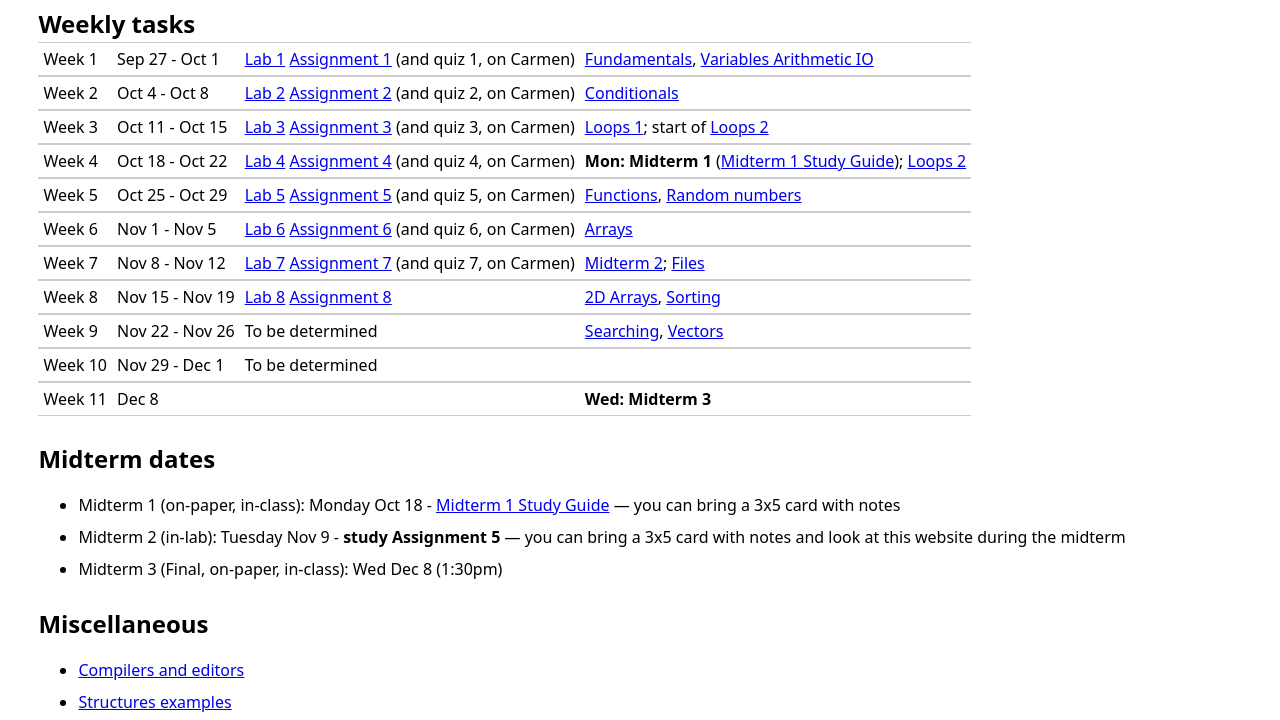
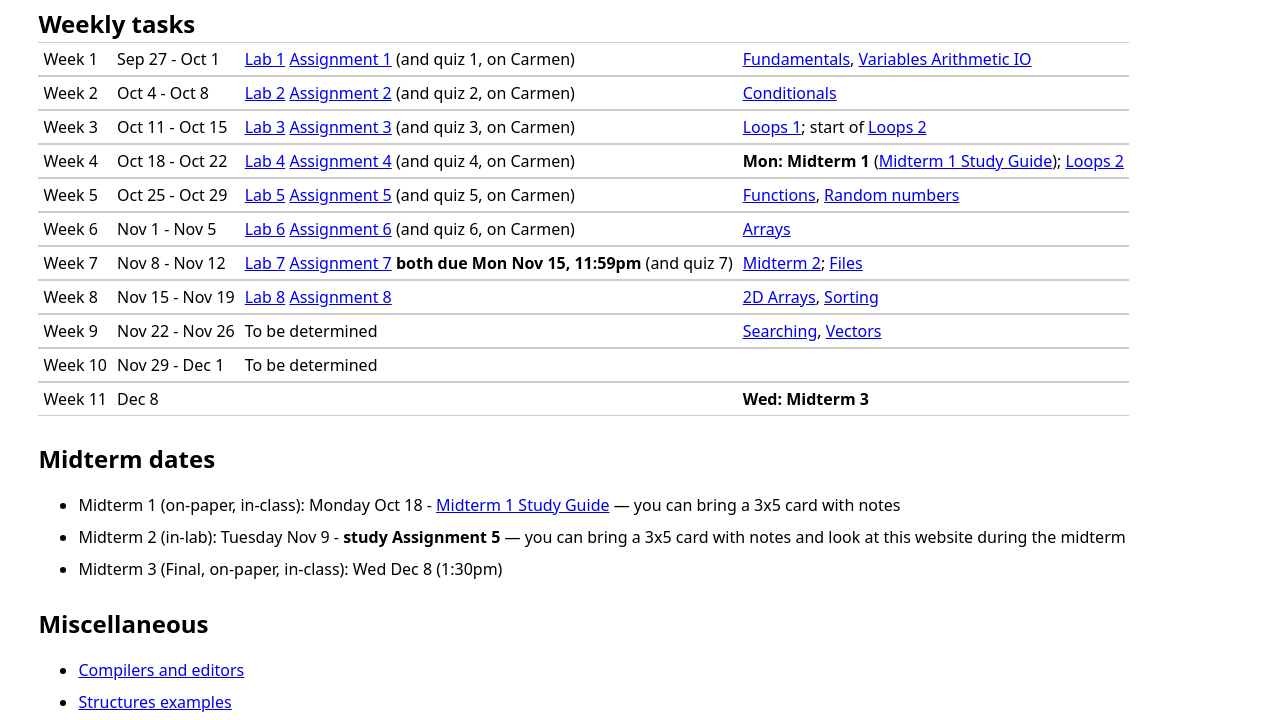
Before and after one commit to joshuaeckroth/CSE202, a plain HTML site: page CSE 202.html in a window 1280 px wide. Shown: the part 75-795 px from the top of the page. Drawn offline with Linux system fonts and the light colour scheme.

Commit message:
Changed due date.

```diff
--- a/CSE 202.html
+++ b/CSE 202.html
@@ -86,7 +86,7 @@ code { color: #bc8f8f; font-weight: bold; }
     <tr>
       <td>Week 7</td>
       <td>Nov 8 - Nov 12</td>
-      <td><a href="Lab%207.html">Lab 7</a> <a href="Assignment%207.html">Assignment 7</a> (and quiz 7, on Carmen)</td>
+      <td><a href="Lab%207.html">Lab 7</a> <a href="Assignment%207.html">Assignment 7</a> <strong>both due Mon Nov 15, 11:59pm</strong> (and quiz 7)</td>
       <td><a href="Midterm%202.html">Midterm 2</a>; <a href="Files.html">Files</a></td>
     </tr>
     <tr>
```
